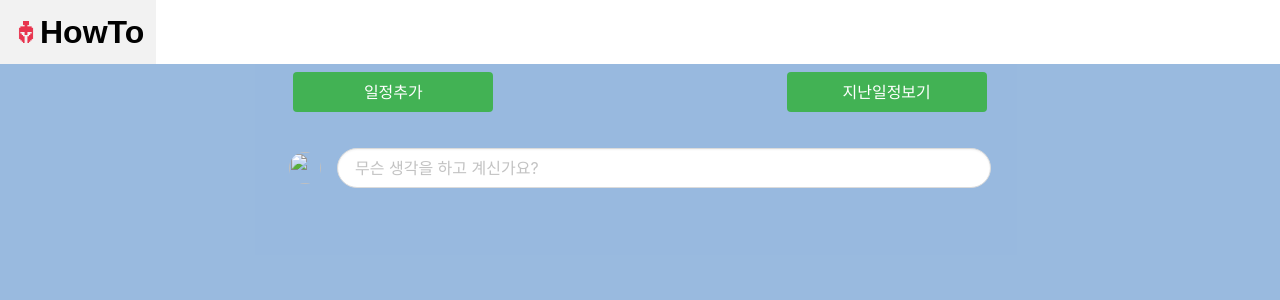
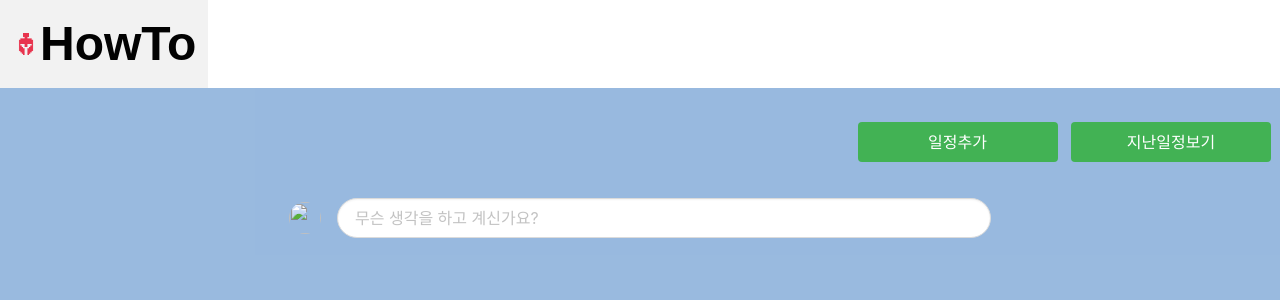
Before and after one commit to DubuKim/HowTo-day-, a Flask app: template templates/main.html in a window 1280 px wide. Shown: the top 300 px of the page. Run offline with Flask 2, Linux system fonts and the light colour scheme; the template is opened without the code that fills it, so the values that code supplies are empty; some libraries are stand-ins or nearby versions.

Commit message:
버튼 위치 조정 및 버튼간 간격 조정

```diff
--- a/templates/main.html
+++ b/templates/main.html
@@ -60,8 +60,9 @@
                 display: flex;
                 flex-direction: row;
                 align-items: center;
-                justify-content: space-evenly;
-                margin: 20px auto 20px auto;
+                justify-content: flex-end;
+                margin: 70px auto 20px auto;
+            }
 
         </style>
 
@@ -72,7 +73,7 @@
                 <a class="navbar-item" href="/">
                     <img src="{{ url_for('static', filename='logo.png') }}">
                     <strong class="is-sparta"
-                            style="font-family: 'Stylish', sans-serif;font-size: 2rem; larger;">HowTo</strong>
+                            style="font-family: 'Stylish', sans-serif;font-size: 3rem;">HowTo</strong>
                 </a>
             </div>
         </nav>
@@ -83,10 +84,12 @@
                 <button style="width:200px;hegiht:50px;" class="level-item button is-sparta">
                     일정추가
                 </button>
+                &nbsp;&nbsp;&nbsp;
 
                 <button style="width:200px;hegiht:50px;" class="level-item button is-sparta">
                     지난일정보기
                 </button>
+                &nbsp;&nbsp;
 
 
         </div>
```
